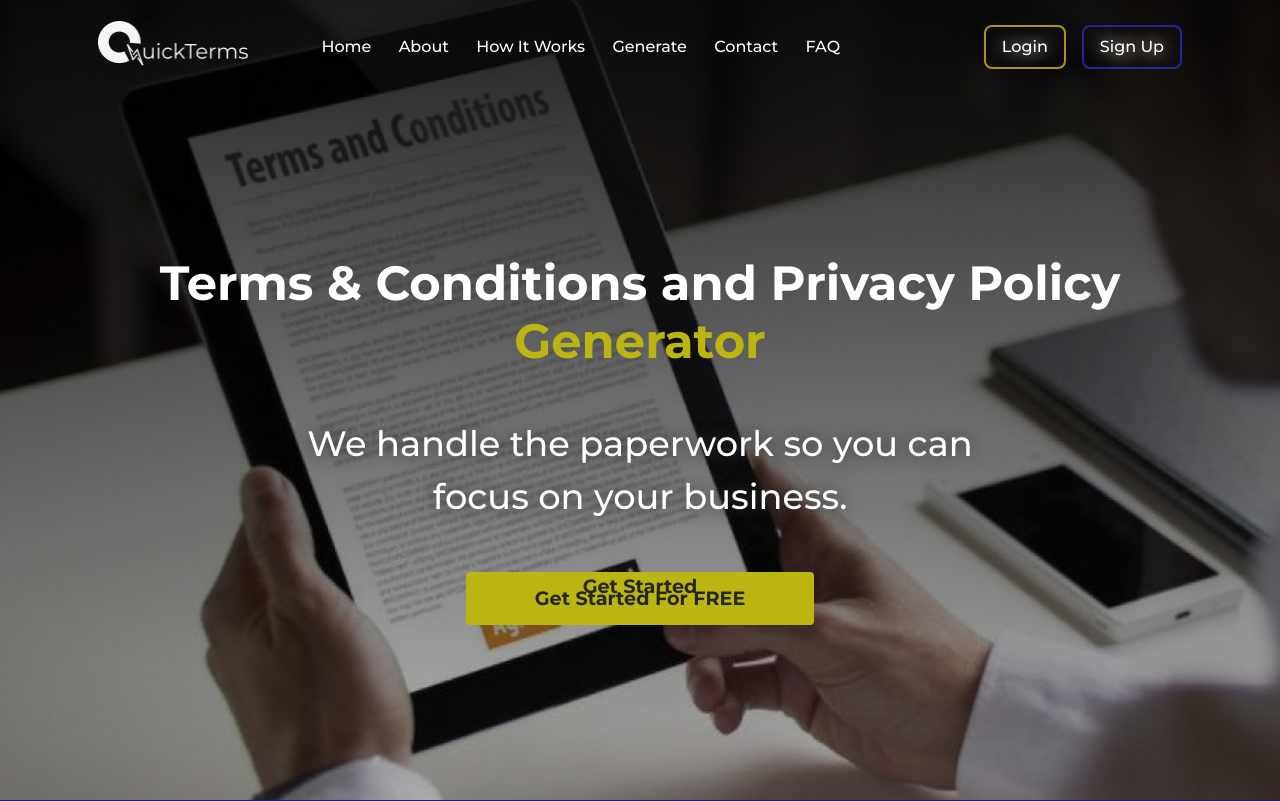
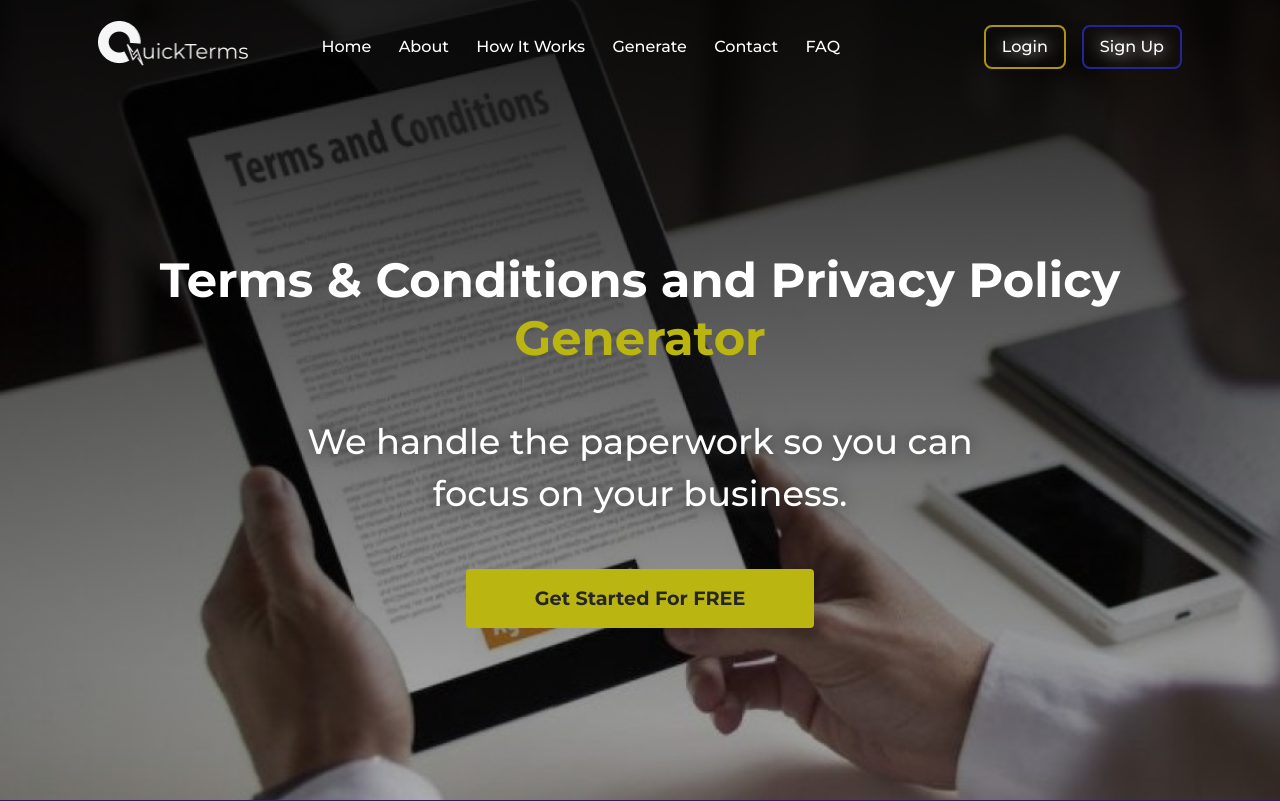
Before and after one commit to zuri-training/Proj-T_C_Gen-Team-74, a Django app: page / in a window 1280 px wide. Shown: the top 801 px of the page. Run offline with Django 4.2, Linux system fonts and the light colour scheme; some libraries are stand-ins or nearby versions; some web fonts are replaced.

Commit message:
hero section updated design

```diff
--- a/tc_site/static/css/landing/hero.css
+++ b/tc_site/static/css/landing/hero.css
@@ -54,15 +54,17 @@
     margin: 0 auto;
     max-height: 91px;
     border-radius: 4px;
-    padding: 12px 10px;
+    padding: calc(10px + 1.2rem) 10px;
     background: var(--primary-yellow);
     color: var(--dark-color);
     font-size: 1.2rem;
-    line-height: 29.26px;
+    line-height: calc(29.26px + 1.2rem);
     font-weight: 700;
     border: transparent;
     margin-bottom: 3rem;
     position: relative;
+    overflow: hidden;
+    transition: all .3s ease-in-out;
 }
 
 #hero .button::after {
@@ -71,7 +73,9 @@
     bottom: 0;
     left: 0;
     right: 0;
-    content: 'Get Started';
+    content: 'Get Started For FREE';
+    display: grid;
+    place-content: center;
 }
 #hero .button::before {
     position: absolute;
@@ -80,15 +84,27 @@
     left: 0;
     right: 0;
     content: '';
+    width: 0;
+    height: 100%;
+    background: transparent;
+    transform: scale(0);
+    transform-origin: center;
     width: 100%;
-    height: 100%;
-    z-index: -1;
-    background: var(--primary-yellow-light);
+    border-radius: 50%;
+    transition: all .1s ease-in-out;
 }
 
+#hero .button:active {
+    transform: scale(.95);
+}
 #hero .button:hover {
     box-shadow: 0 4px 12px rgb(56 56 56 / 30%);
+}
+#hero .button:hover::before {
+    border-radius: 4px;
     background: var(--primary-yellow-light);
+    width: 100%;
+    transform: scale(1);
 }
 
 
--- a/tc_site/templates/tc_site/blocks/landing/hero.html
+++ b/tc_site/templates/tc_site/blocks/landing/hero.html
@@ -15,7 +15,7 @@
           can focus on your business.
         </p>
       </div>
-      <a class="button" href="{% url 'tc_site:gen-form' %}">Get Started For FREE</a>
+      <a class="button" href="{% url 'tc_site:gen-form' %}"></a>
     </div>
   </div>
 
--- a/tc_site/templates/tc_site/pages/landing/base.html
+++ b/tc_site/templates/tc_site/pages/landing/base.html
@@ -19,7 +19,7 @@
 
   <link rel="stylesheet" href="{% static 'css/layout/landing/navbar.css' %}?version=14" />
   <link rel="stylesheet" href="{% static 'css/landing/dinho.css' %}?version=8" />
-  <link rel="stylesheet" href="{% static 'css/landing/hero.css' %}?version=10" />
+  <link rel="stylesheet" href="{% static 'css/landing/hero.css' %}?version=11" />
   <link rel="stylesheet" href="{% static 'css/landing/taiwo.css' %}?version=11" />
   <link rel="stylesheet" href="{% static 'css/landing/testimonials.css' %}?version=7" />
 
```
